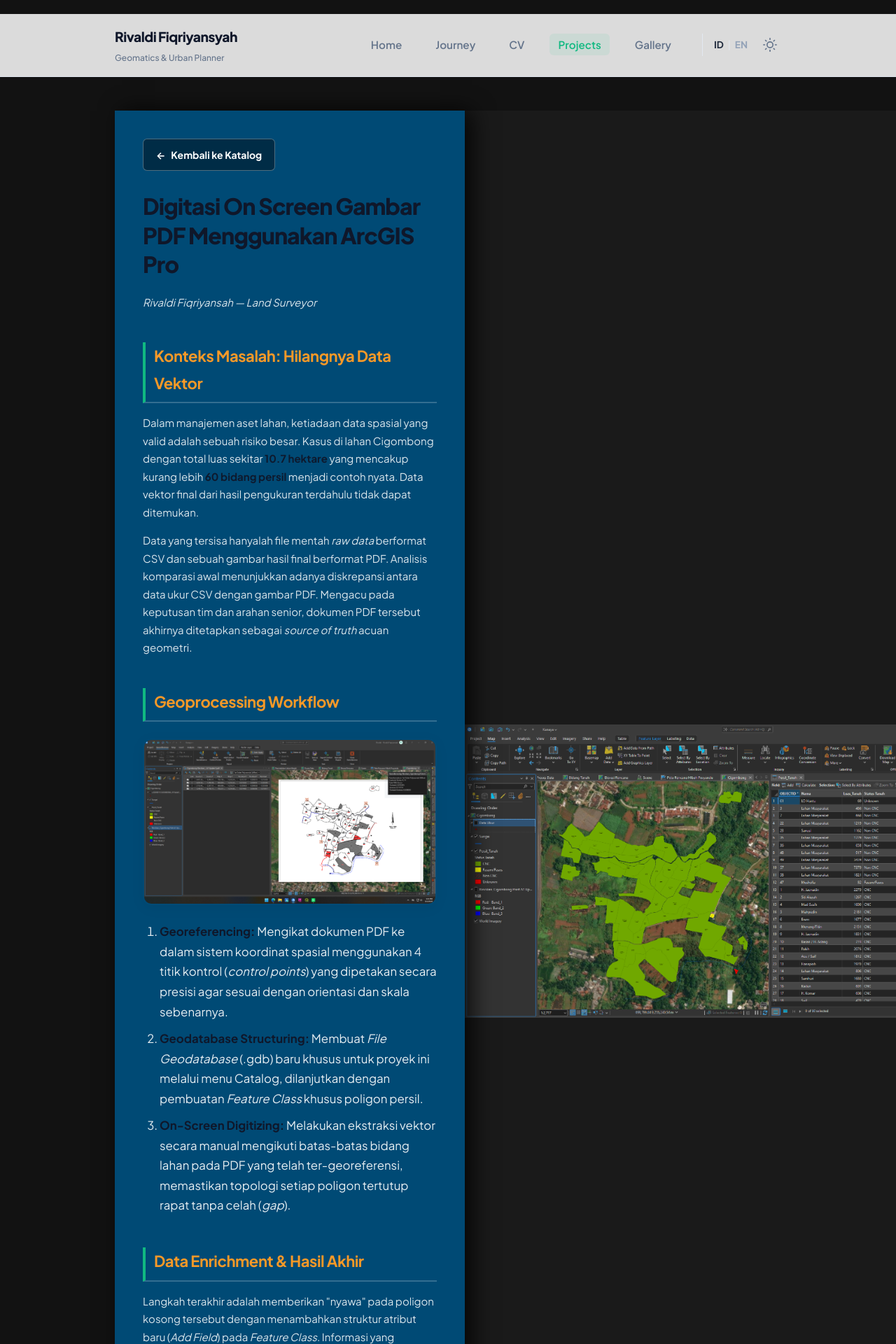
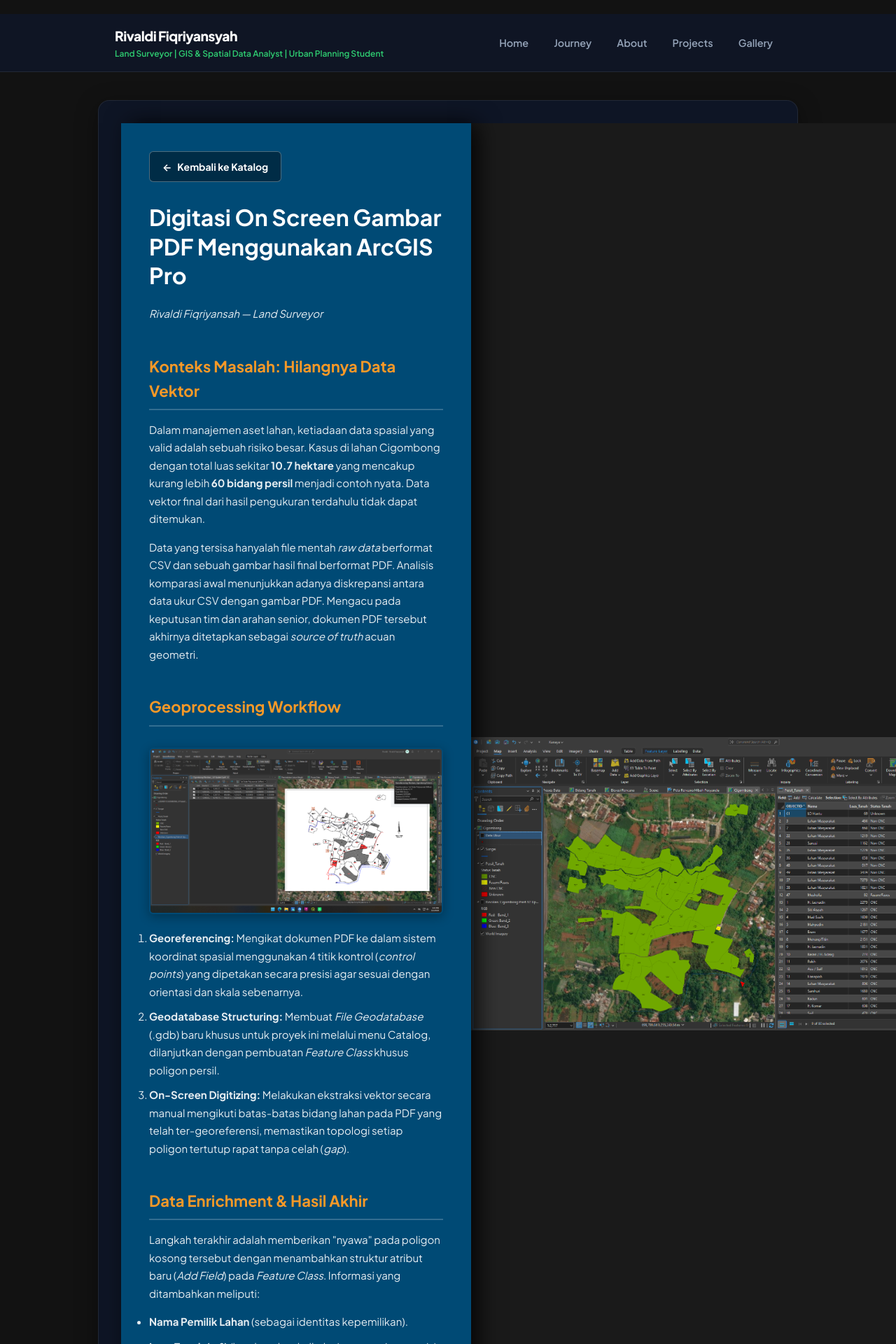
Before and after one commit to RivaldiMpam/RivaldiMpam.github.io, a Jekyll site: the page built from software/digitasi.md, in a window 1280 px wide. Shown: the top 1920 px of the page at 70% size. Built offline with Jekyll 4.4.1, drawn with Linux system fonts in a browser that asks for light colours; some of the changed text lies outside the part shown.

Commit message:
Update default.html

```diff
--- a/_layouts/default.html
+++ b/_layouts/default.html
@@ -5,34 +5,22 @@
   <meta name="viewport" content="width=device-width, initial-scale=1.0">
   <title>{{ page.title }} | Rivaldi Fiqriyansyah</title>
 
-  <!-- Google Fonts: Plus Jakarta Sans & Inter -->
+  <!-- Google Fonts: Plus Jakarta Sans (Premium Korporat) -->
   <link rel="preconnect" href="https://fonts.googleapis.com">
   <link rel="preconnect" href="https://fonts.gstatic.com" crossorigin>
-  <link href="https://fonts.googleapis.com/css2?family=Plus+Jakarta+Sans:wght@300;400;500;600;700;800&family=Inter:wght@300;400;500;600;700&display=swap" rel="stylesheet">
+  <link href="https://fonts.googleapis.com/css2?family=Plus+Jakarta+Sans:wght@300;400;500;600;700;800&display=swap" rel="stylesheet">
 
   <style>
-    /* VARIABEL WARNA DAN STYLE UTAMA */
+    /* VARIABEL WARNA & TEMA GLASSMORPHISM */
     :root {
-      --font-main: 'Plus Jakarta Sans', 'Inter', -apple-system, BlinkMacSystemFont, sans-serif;
-      --bg-color: #f8fafc; /* Latar belakang premium abu-slate sangat terang */
-      --text-main: #1e293b; /* Slate gelap untuk kenyamanan membaca */
-      --text-muted: #64748b; /* Slate medium */
-      --accent-color: #10b981; /* Hijau Emerald khas Geomatika & Tata Wilayah */
-      --accent-hover: #059669;
-      --card-bg: #ffffff;
-      --border-color: #e2e8f0;
-      --max-width: 1000px;
+      --primary-color: #2ecc71; /* Hijau Geomatika */
+      --primary-hover: #27ae60;
+      --text-light: #ffffff; /* Teks putih untuk background gelap */
+      --text-muted: #cbd5e1;
+      --glass-bg: rgba(15, 23, 42, 0.85); /* Box transparan gelap */
+      --glass-border: rgba(255, 255, 255, 0.08);
     }
 
-    body.dark-theme {
-      --bg-color: #0f172a; /* Gelap premium */
-      --text-main: #f1f5f9;
-      --text-muted: #94a3b8;
-      --card-bg: #1e293b;
-      --border-color: #334155;
-    }
-
-    /* GLOBAL RESET */
     * {
       box-sizing: border-box;
       margin: 0;
@@ -40,108 +28,47 @@
     }
 
     body {
-      font-family: var(--font-main);
-      background-color: var(--bg-color);
-      color: var(--text-main);
-      line-height: 1.75;
+      font-family: 'Plus Jakarta Sans', -apple-system, BlinkMacSystemFont, "Segoe UI", Roboto, sans-serif;
+      /* Background foto hutan pakis estetik (menggunakan gambar lokal atau fallback hutan hijau gelap berkualitas tinggi) */
+      background: linear-gradient(rgba(10, 15, 30, 0.6), rgba(10, 15, 30, 0.6)),
+                  url('https://images.unsplash.com/photo-1502082553048-f009c37129b9?auto=format&fit=crop&w=1600&q=80') no-repeat center center fixed;
+      background-size: cover;
+      color: var(--text-light);
+      line-height: 1.6;
+      min-height: 100vh;
       display: flex;
       flex-direction: column;
-      min-height: 100vh;
-      transition: background-color 0.3s, color 0.3s;
-      -webkit-font-smoothing: antialiased;
     }
 
-    /* DESAIN OTOMATIS UNTUK TEKS MARKDOWN KAMU */
-    .main-content {
+    /* GLASSMORPHISM CONTAINER */
+    .container {
+      max-width: 1000px;
+      width: 90%;
+      margin: 40px auto;
+      background: var(--glass-bg);
+      border: 1px solid var(--glass-border);
+      backdrop-filter: blur(16px);
+      -webkit-backdrop-filter: blur(16px);
+      border-radius: 16px;
+      padding: 32px;
+      box-shadow: 0 8px 32px 0 rgba(0, 0, 0, 0.37);
       flex: 1;
-      width: 100%;
-      max-width: var(--max-width);
-      margin: 0 auto;
-      padding: 48px 24px;
     }
 
-    /* Styling Judul Utama Halaman */
-    .main-content h1 {
-      font-size: 2.25rem;
-      font-weight: 800;
-      letter-spacing: -0.03em;
-      color: #0f172a;
-      margin-bottom: 24px;
-      line-height: 1.25;
-    }
-    body.dark-theme .main-content h1 {
-      color: #ffffff;
-    }
-
-    /* Styling Sub-judul / Heading 2 */
-    .main-content h2 {
-      font-size: 1.5rem;
-      font-weight: 700;
-      letter-spacing: -0.02em;
-      color: #1e293b;
-      margin-top: 40px;
-      margin-bottom: 16px;
-      border-left: 4px solid var(--accent-color);
-      padding-left: 12px;
-    }
-    body.dark-theme .main-content h2 {
-      color: #f1f5f9;
-    }
-
-    /* Styling Paragraph */
-    .main-content p {
-      font-size: 1.05rem;
-      color: var(--text-main);
-      margin-bottom: 20px;
-      opacity: 0.95;
-    }
-
-    /* Styling List (ul & ol) */
-    .main-content ul, .main-content ol {
-      margin-bottom: 24px;
-      padding-left: 24px;
-    }
-    .main-content li {
-      margin-bottom: 8px;
-      font-size: 1.05rem;
-    }
-
-    /* Styling Gambar Otomatis */
-    .main-content img {
-      max-width: 100%;
-      height: auto;
-      border-radius: 12px;
-      box-shadow: 0 4px 20px rgba(0, 0, 0, 0.05);
-      margin: 24px 0;
-      display: block;
-    }
-
-    /* Styling Teks Tebal (Bold) */
-    .main-content strong {
-      font-weight: 700;
-      color: #0f172a;
-    }
-    body.dark-theme .main-content strong {
-      color: #ffffff;
-    }
-
-    /* NAVBAR STYLING */
+    /* NAVBAR ELEGAN */
     .custom-navbar {
       position: sticky;
       top: 0;
       z-index: 1000;
       width: 100%;
-      background-color: rgba(255, 255, 255, 0.85);
-      border-bottom: 1px solid var(--border-color);
+      background: rgba(15, 23, 42, 0.8);
+      border-bottom: 1px solid var(--glass-border);
       backdrop-filter: blur(12px);
-      transition: all 0.3s ease;
-    }
-    body.dark-theme .custom-navbar {
-      background-color: rgba(15, 23, 42, 0.85);
+      -webkit-backdrop-filter: blur(12px);
     }
 
     .nav-container {
-      max-width: var(--max-width);
+      max-width: 1000px;
       margin: 0 auto;
       padding: 16px 24px;
       display: flex;
@@ -153,117 +80,56 @@
       display: flex;
       flex-direction: column;
       text-decoration: none;
-      color: inherit;
     }
 
     .brand-name {
       font-size: 1.2rem;
       font-weight: 800;
       letter-spacing: -0.5px;
-      color: #0f172a;
-    }
-    body.dark-theme .brand-name {
       color: #ffffff;
     }
 
     .brand-sub {
       font-size: 0.75rem;
-      color: var(--text-muted);
-      font-weight: 500;
-      margin-top: 2px;
+      color: var(--primary-color);
+      font-weight: 600;
     }
 
     .nav-menu-wrapper {
       display: flex;
       align-items: center;
-      gap: 32px;
+      gap: 24px;
     }
 
     .nav-menu {
       list-style: none;
       display: flex;
       align-items: center;
-      gap: 24px;
+      gap: 12px;
     }
 
     .nav-link {
+      font-size: 0.9rem;
+      font-weight: 600;
+      color: #94a3b8;
       text-decoration: none;
-      font-size: 0.95rem;
-      font-weight: 600;
-      color: var(--text-muted);
       padding: 6px 12px;
       border-radius: 6px;
       transition: all 0.2s ease;
     }
 
     .nav-link:hover, .nav-link.active {
-      color: var(--accent-color);
-      background-color: rgba(16, 185, 129, 0.08);
+      color: var(--primary-color);
+      background-color: rgba(46, 204, 113, 0.1);
     }
 
-    .nav-actions {
-      display: flex;
-      align-items: center;
-      gap: 16px;
-      border-left: 1px solid var(--border-color);
-      padding-left: 16px;
-    }
-
-    .lang-selector {
-      display: flex;
-      align-items: center;
-      gap: 6px;
-      font-size: 0.85rem;
-    }
-
-    .lang-btn {
-      text-decoration: none;
-      color: #94a3b8;
-      font-weight: 700;
-    }
-
-    .lang-btn.active, .lang-btn:hover {
-      color: var(--text-main);
-    }
-
-    .lang-divider {
-      color: var(--border-color);
-    }
-
-    /* Theme Toggle Button (Dark Mode) */
-    .theme-toggle {
-      background: none;
-      border: none;
-      cursor: pointer;
-      padding: 6px;
-      border-radius: 50%;
-      color: var(--text-muted);
-      display: flex;
-      align-items: center;
-      justify-content: center;
-      transition: background-color 0.2s, color 0.2s;
-    }
-
-    .theme-toggle:hover {
-      background-color: rgba(0, 0, 0, 0.05);
-      color: var(--accent-color);
-    }
-    body.dark-theme .theme-toggle:hover {
-      background-color: rgba(255, 255, 255, 0.05);
-    }
-
-    .sun-icon {
-      width: 20px;
-      height: 20px;
-    }
-
-    /* Hamburger Toggle Button (Mobile) */
+    /* HAMBURGER BUTTON (MOBILE) */
     .nav-toggle {
       display: none;
       flex-direction: column;
       justify-content: space-between;
-      width: 20px;
-      height: 16px;
+      width: 22px;
+      height: 18px;
       background: transparent;
       border: none;
       cursor: pointer;
@@ -272,81 +138,86 @@
     .nav-toggle .bar {
       width: 100%;
       height: 2px;
-      background-color: var(--text-main);
+      background-color: #ffffff;
       transition: all 0.3s ease;
     }
 
-    /* FOOTER (Inspirasi Pertamina & Astra) */
-    .custom-footer {
-      background-color: #0f172a;
+    /* FOOTER */
+    footer {
+      background-color: rgba(15, 23, 42, 0.9);
       color: #94a3b8;
-      padding: 48px 24px 24px;
-      border-top: 1px solid #1e293b;
+      padding: 40px 24px;
+      border-top: 1px solid var(--glass-border);
       margin-top: auto;
     }
 
     .footer-container {
-      max-width: var(--max-width);
+      max-width: 1000px;
       margin: 0 auto;
-      display: grid;
-      grid-template-columns: 2fr 1fr;
-      gap: 40px;
-      margin-bottom: 40px;
+      display: flex;
+      flex-wrap: wrap;
+      justify-content: space-between;
+      gap: 32px;
     }
 
-    .footer-about h4 {
+    .footer-brand {
+      flex: 1;
+      min-width: 280px;
+    }
+
+    .footer-brand h4 {
       color: #ffffff;
-      font-size: 1.2rem;
-      font-weight: 800;
+      font-size: 1.1rem;
+      font-weight: 700;
+      margin-bottom: 8px;
+    }
+
+    .footer-brand p {
+      font-size: 0.85rem;
+      max-width: 320px;
+    }
+
+    .footer-links {
+      display: flex;
+      gap: 48px;
+    }
+
+    .footer-col h5 {
+      color: #ffffff;
+      font-size: 0.9rem;
       margin-bottom: 12px;
     }
 
-    .footer-about p {
-      font-size: 0.9rem;
-      max-width: 450px;
-      line-height: 1.6;
+    .footer-col ul {
+      list-style: none;
     }
 
-    .footer-contact h4 {
-      color: #ffffff;
-      font-size: 1rem;
-      margin-bottom: 16px;
-    }
-
-    .footer-contact p {
-      font-size: 0.9rem;
+    .footer-col ul li {
       margin-bottom: 8px;
     }
 
-    .footer-socials {
-      display: flex;
-      gap: 16px;
-      margin-top: 16px;
-    }
-
-    .social-link {
+    .footer-col ul li a {
       color: #94a3b8;
-      font-size: 0.9rem;
-      font-weight: 600;
+      font-size: 0.85rem;
       text-decoration: none;
     }
 
-    .social-link:hover {
-      color: var(--accent-color);
+    .footer-col ul li a:hover {
+      color: var(--primary-color);
     }
 
     .footer-bottom {
-      max-width: var(--max-width);
-      margin: 0 auto;
+      max-width: 1000px;
+      margin: 32px auto 0 auto;
       padding-top: 24px;
-      border-top: 1px solid #1e293b;
+      border-top: 1px solid rgba(255, 255, 255, 0.05);
       display: flex;
       justify-content: space-between;
       align-items: center;
       font-size: 0.8rem;
     }
 
-    /* RESPONSIVE DESIGN (MOBILE & TABLET) */
+    /* RESPONSIVE DESIGN */
     @media (max-width: 768px) {
       .nav-toggle {
         display: flex;
@@ -357,15 +228,14 @@
         top: 100%;
         left: 0;
         width: 100%;
-        background-color: var(--card-bg);
-        border-bottom: 1px solid var(--border-color);
+        background-color: rgba(15, 23, 42, 0.95);
+        border-bottom: 1px solid var(--glass-border);
         flex-direction: column;
         align-items: flex-start;
         gap: 20px;
         padding: 24px;
-        box-sizing: border-box;
         display: none;
-        box-shadow: 0 10px 15px -3px rgba(0, 0, 0, 0.05);
+        box-shadow: 0 10px 15px -3px rgba(0, 0, 0, 0.3);
       }
 
       .nav-menu-wrapper.show {
@@ -382,155 +252,97 @@
       .nav-link {
         display: block;
         width: 100%;
-        padding: 8px 12px;
       }
 
-      .nav-actions {
-        border-left: none;
-        border-top: 1px solid var(--border-color);
-        padding-left: 0;
-        padding-top: 16px;
-        width: 100%;
-        justify-content: space-between;
-      }
-
-      .footer-container {
-        grid-template-columns: 1fr;
-        gap: 32px;
-      }
-
-      .footer-bottom {
-        flex-direction: column;
-        gap: 12px;
-        text-align: center;
-      }
-
-      .nav-toggle.open .bar:nth-child(1) {
-        transform: translateY(7px) rotate(45deg);
-      }
-      .nav-toggle.open .bar:nth-child(2) {
-        opacity: 0;
-      }
-      .nav-toggle.open .bar:nth-child(3) {
-        transform: translateY(-7px) rotate(-45deg);
-      }
+      .nav-toggle.open .bar:nth-child(1) { transform: translateY(8px) rotate(45deg); }
+      .nav-toggle.open .bar:nth-child(2) { opacity: 0; }
+      .nav-toggle.open .bar:nth-child(3) { transform: translateY(-8px) rotate(-45deg); }
     }
   </style>
 </head>
 <body>
 
-  <!-- NAVIGATION BAR -->
-  <header class="custom-navbar">
+  <!-- NAVBAR -->
+  <nav class="custom-navbar">
     <div class="nav-container">
       <a href="/" class="nav-brand">
         <span class="brand-name">Rivaldi Fiqriyansyah</span>
-        <span class="brand-sub">Geomatics & Urban Planner</span>
+        <span class="brand-sub">Land Surveyor | GIS & Spatial Data Analyst | Urban Planning Student</span>
       </a>
 
       <button class="nav-toggle" id="navToggle" aria-label="Toggle navigation">
         <span class="bar"></span>
         <span class="bar"></span>
-        <span class="bar"></span>
+        <span class="bar font"></span>
       </button>
 
       <div class="nav-menu-wrapper" id="navMenuWrapper">
         <ul class="nav-menu">
           <li><a href="/" class="nav-link {% if page.url == '/' %}active{% endif %}">Home</a></li>
           <li><a href="/journey/" class="nav-link {% if page.url contains '/journey/' %}active{% endif %}">Journey</a></li>
-          <li><a href="/cv/" class="nav-link {% if page.url contains '/cv/' %}active{% endif %}">CV</a></li>
-          <li><a href="/projects/" class="nav-link {% if page.url contains '/projects/' or page.url contains '/software/' %}active{% endif %}">Projects</a></li>
+          <li><a href="/cv/" class="nav-link {% if page.url contains '/cv/' %}active{% endif %}">About</a></li>
+          <li><a href="/projects/" class="nav-link {% if page.url contains '/projects/' %}active{% endif %}">Projects</a></li>
           <li><a href="/gallery/" class="nav-link {% if page.url contains '/gallery/' %}active{% endif %}">Gallery</a></li>
         </ul>
-
-        <div class="nav-actions">
-          <div class="lang-selector">
-            <a href="#" class="lang-btn active">ID</a>
-            <span class="lang-divider">|</span>
-            <a href="/en/" class="lang-btn">EN</a>
-          </div>
-
-          <button class="theme-toggle" id="themeToggleBtn" aria-label="Toggle theme">
-            <svg class="sun-icon" xmlns="http://www.w3.org/2000/svg" viewBox="0 0 24 24" fill="none" stroke="currentColor" stroke-width="2" stroke-linecap="round" stroke-linejoin="round">
-              <circle cx="12" cy="12" r="5"></circle>
-              <line x1="12" y1="1" x2="12" y2="3"></line>
-              <line x1="12" y1="21" x2="12" y2="23"></line>
-              <line x1="4.22" y1="4.22" x2="5.64" y2="5.64"></line>
-              <line x1="18.36" y1="18.36" x2="19.78" y2="19.78"></line>
-              <line x1="1" y1="12" x2="3" y2="12"></line>
-              <line x1="21" y1="12" x2="23" y2="12"></line>
-              <line x1="4.22" y1="19.78" x2="5.64" y2="18.36"></line>
-              <line x1="18.36" y1="5.64" x2="19.78" y2="4.22"></line>
-            </svg>
-          </button>
-        </div>
       </div>
     </div>
-  </header>
+  </nav>
 
-  <!-- KONTEN MARKDOWN MAKSIMAL Grounded -->
-  <main class="main-content">
+  <!-- MAIN CONTENT -->
+  <main class="container">
     {{ content }}
   </main>
 
-  <!-- FOOTER KONTAK (Astra / Pertamina Style) -->
-  <footer class="custom-footer">
+  <!-- FOOTER -->
+  <footer>
     <div class="footer-container">
-      <div class="footer-about">
+      <div class="footer-brand">
         <h4>Rivaldi Fiqriyansyah</h4>
-        <p>Insinyur Geomatika dan Perencana Kota Berkelanjutan. Berfokus pada pengolahan data spasial, pemetaan digital modern, dan tata ruang komprehensif.</p>
+        <p>Lulusan Teknik Geomatika dan Geospasial, saat ini sedang menempuh S1 Perencanaan Wilayah dan Kota. Memiliki pengalaman kerja sejak 2022 dengan fokus pada pengolahan data spasial, pemetaan modern, serta pengembangan perencanaan wilayah yang berkelanjutan.
+</p>
       </div>
-      <div class="footer-contact">
-        <h4>Kontak Hubung</h4>
-        <p><strong>Lokasi:</strong> Bogor, Jawa Barat, Indonesia</p>
-        <p><strong>Email:</strong> rivaldimpam@gmail.com</p>
-        <div class="footer-socials">
-          <a href="https://linkedin.com/in/rivaldifiqriyansyah" target="_blank" class="social-link">LinkedIn</a>
-          <a href="https://github.com/RivaldiMpam" target="_blank" class="social-link">GitHub</a>
+      <div class="footer-links">
+        <div class="footer-col">
+          <h5>Tautan</h5>
+          <ul>
+            <li><a href="/">Home</a></li>
+            <li><a href="/journey/">Journey</a></li>
+            <li><a href="/cv/">About</a></li>
+          </ul>
+        </div>
+        <div class="footer-col">
+          <h5>Kontak</h5>
+          <ul>
+            <li><a href="mailto:rivaldimpam@gmail.com">rivaldifiqriyansah@gmail.com</a></li>
+            <li><a href="https://linkedin.com/in/rivaldifiqriyansyah" target="_blank">LinkedIn</a></li>
+            <li><a href="https://github.com/RivaldiMpam" target="_blank">GitHub</a></li>
+          </ul>
         </div>
       </div>
     </div>
     <div class="footer-bottom">
-      <p>&copy; 2026 Rivaldi Fiqriyansyah. Hak Cipta Dilindungi.</p>
+      <p>&copy; 2026 Rivaldi Fiqriyansyah. All Rights Reserved.</p>
       <p>Dibuat dengan Jekyll & GitHub Pages</p>
     </div>
   </footer>
 
-  <!-- JAVASCRIPT NAV TOGGLE & DARK MODE -->
+  <!-- SCRIPT FOR MOBILE MENU -->
   <script>
     document.addEventListener('DOMContentLoaded', () => {
       const navToggle = document.getElementById('navToggle');
       const navMenuWrapper = document.getElementById('navMenuWrapper');
-      const themeToggleBtn = document.getElementById('themeToggleBtn');
-      const body = document.body;
 
-      // Toggle Menu Mobile
       navToggle.addEventListener('click', () => {
         navToggle.classList.toggle('open');
         navMenuWrapper.classList.toggle('show');
       });
 
-      // Tutup menu saat klik luar navbar
       document.addEventListener('click', (e) => {
         if (!navToggle.contains(e.target) && !navMenuWrapper.contains(e.target)) {
           navToggle.classList.remove('open');
           navMenuWrapper.classList.remove('show');
         }
       });
-
-      // Simple Dark Mode
-      const savedTheme = localStorage.getItem('theme');
-      if (savedTheme === 'dark') {
-        body.classList.add('dark-theme');
-      }
-
-      themeToggleBtn.addEventListener('click', () => {
-        body.classList.toggle('dark-theme');
-        if (body.classList.contains('dark-theme')) {
-          localStorage.setItem('theme', 'dark');
-        } else {
-          localStorage.setItem('theme', 'light');
-        }
-      });
     });
   </script>
 </body>
```
